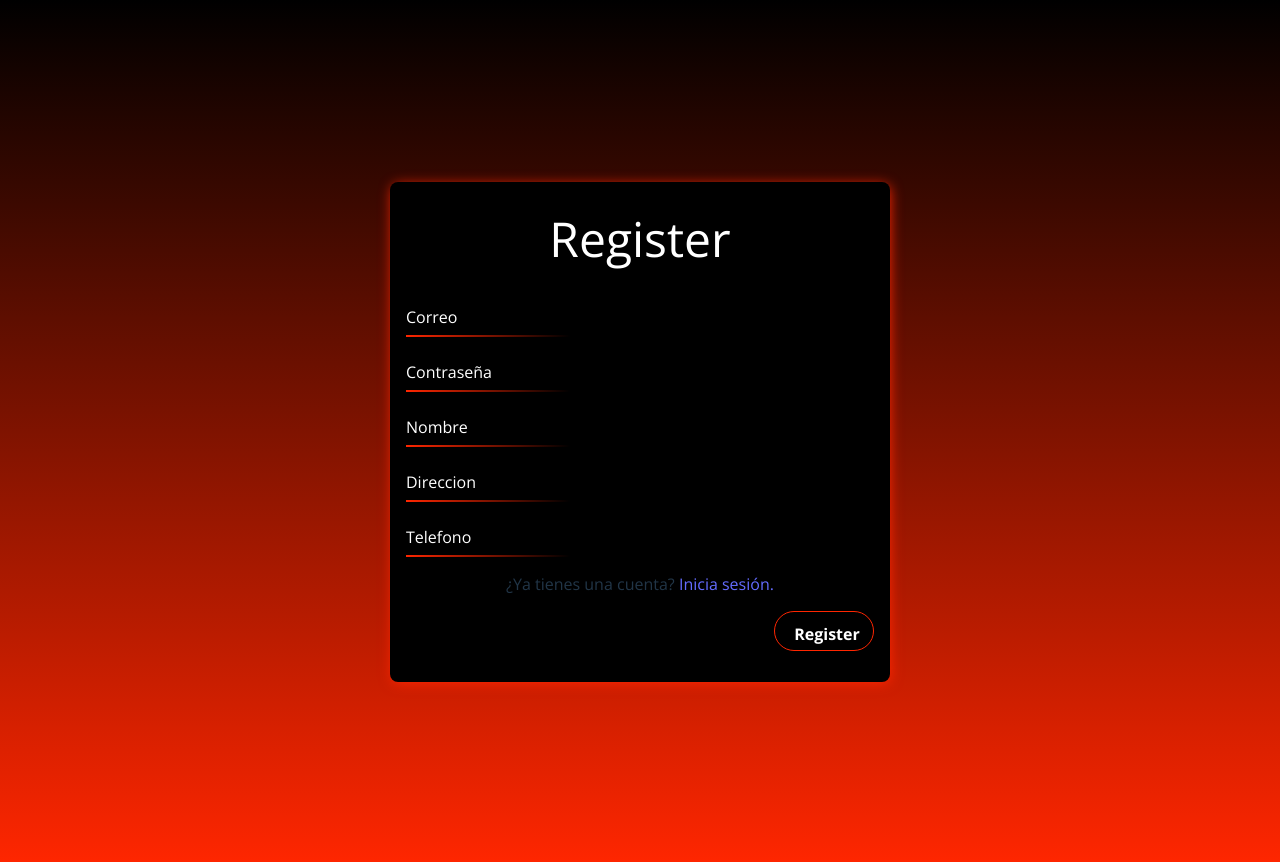
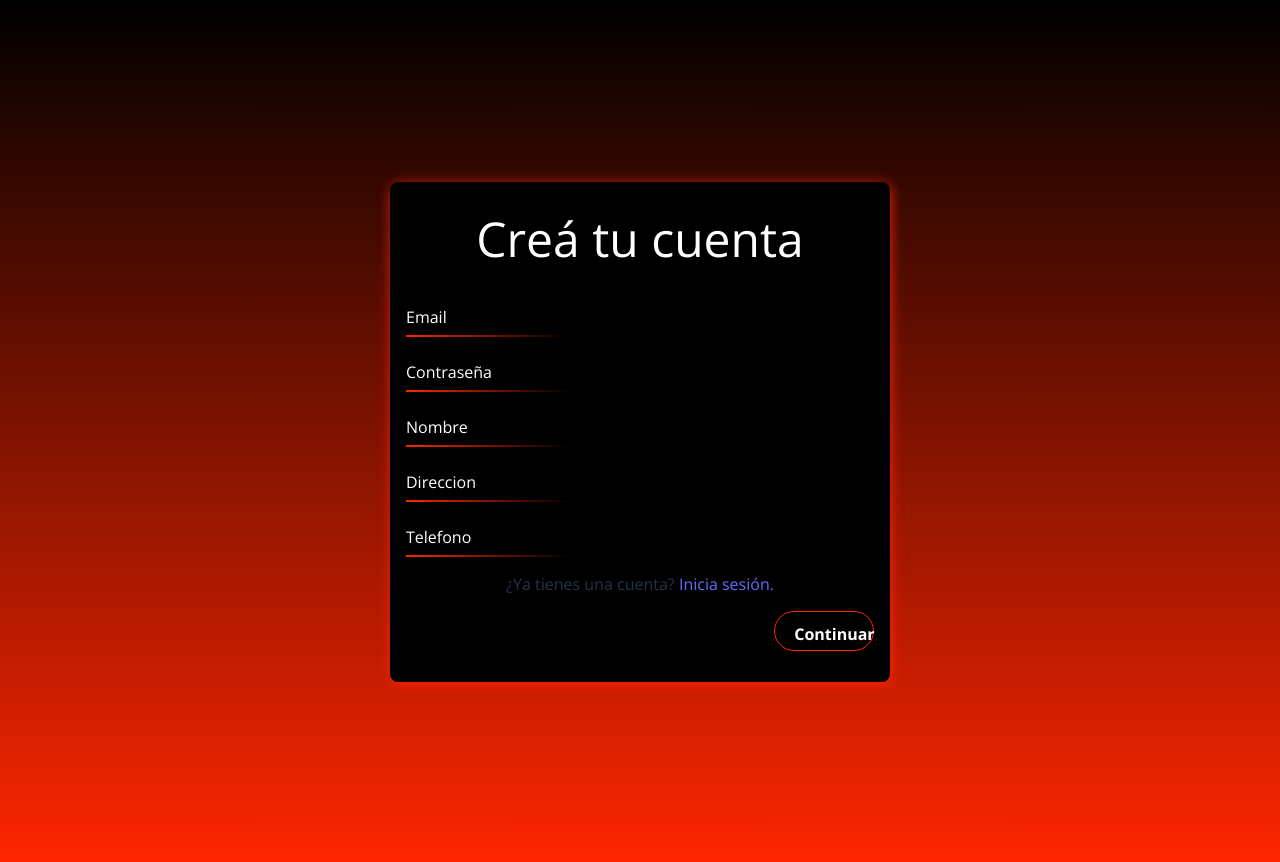
Before and after one commit to facubraga92/ECOMMERCE, a React (Vite) app in the folder FRONT/ecommerce-front/: page /register in a window 1280 px wide. Built offline with nearby package versions, Linux system fonts and the light colour scheme; a web font is replaced by a local one.

Commit message:
login & register fixes

```diff
--- a/FRONT/ecommerce-front/src/components/Login.jsx
+++ b/FRONT/ecommerce-front/src/components/Login.jsx
@@ -76,7 +76,7 @@
     <>
       <div class="container">
         <form onSubmit={handleSubmit}>
-          <h1>Login</h1>
+          <h1>Inicia sesión</h1>
           <div class="email t-input">
             <input
               type="email"
@@ -109,7 +109,7 @@
               </Link>
             </label>
           </div>
-          <button>Log in</button>
+          <button>Iniciar sesión</button>
         </form>
       </div>
     </>
--- a/FRONT/ecommerce-front/src/components/Register.jsx
+++ b/FRONT/ecommerce-front/src/components/Register.jsx
@@ -35,7 +35,7 @@
   return (
     <div className="container">
       <form onSubmit={handleSubmit}>
-        <h1>Register</h1>
+        <h1>Creá tu cuenta</h1>
         <div className="email t-input">
           <input
             type="email"
@@ -45,7 +45,7 @@
             value={email}
             onChange={(e) => setEmail(e.target.value)}
           />
-          <label htmlFor="email">Correo</label>
+          <label htmlFor="email">Email</label>
           <div className="b-line"></div>
         </div>
         <div className="password t-input">
@@ -101,7 +101,7 @@
             </Link>
           </label>
         </div>
-        <button type="submit">Register</button>
+        <button type="submit">Continuar</button>
       </form>
     </div>
   );
```
